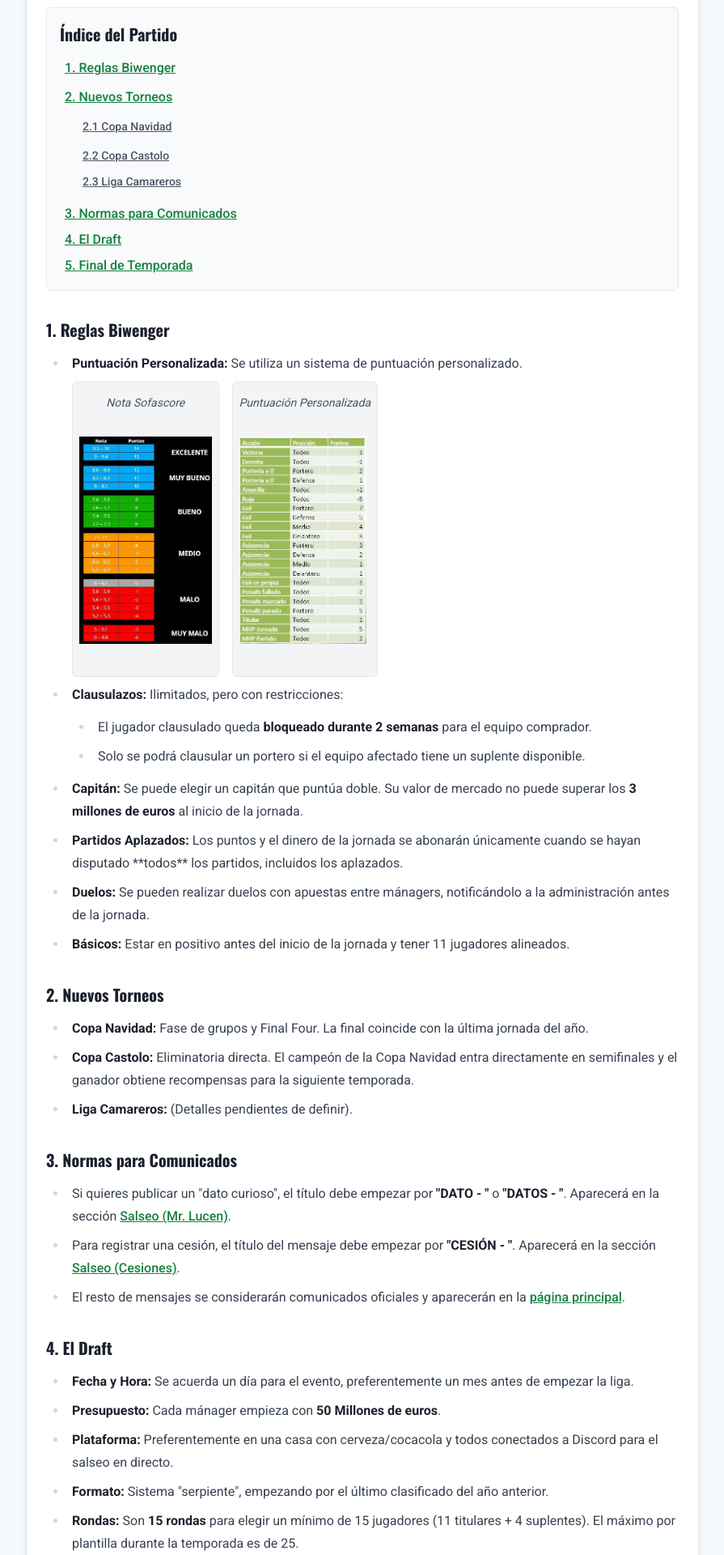
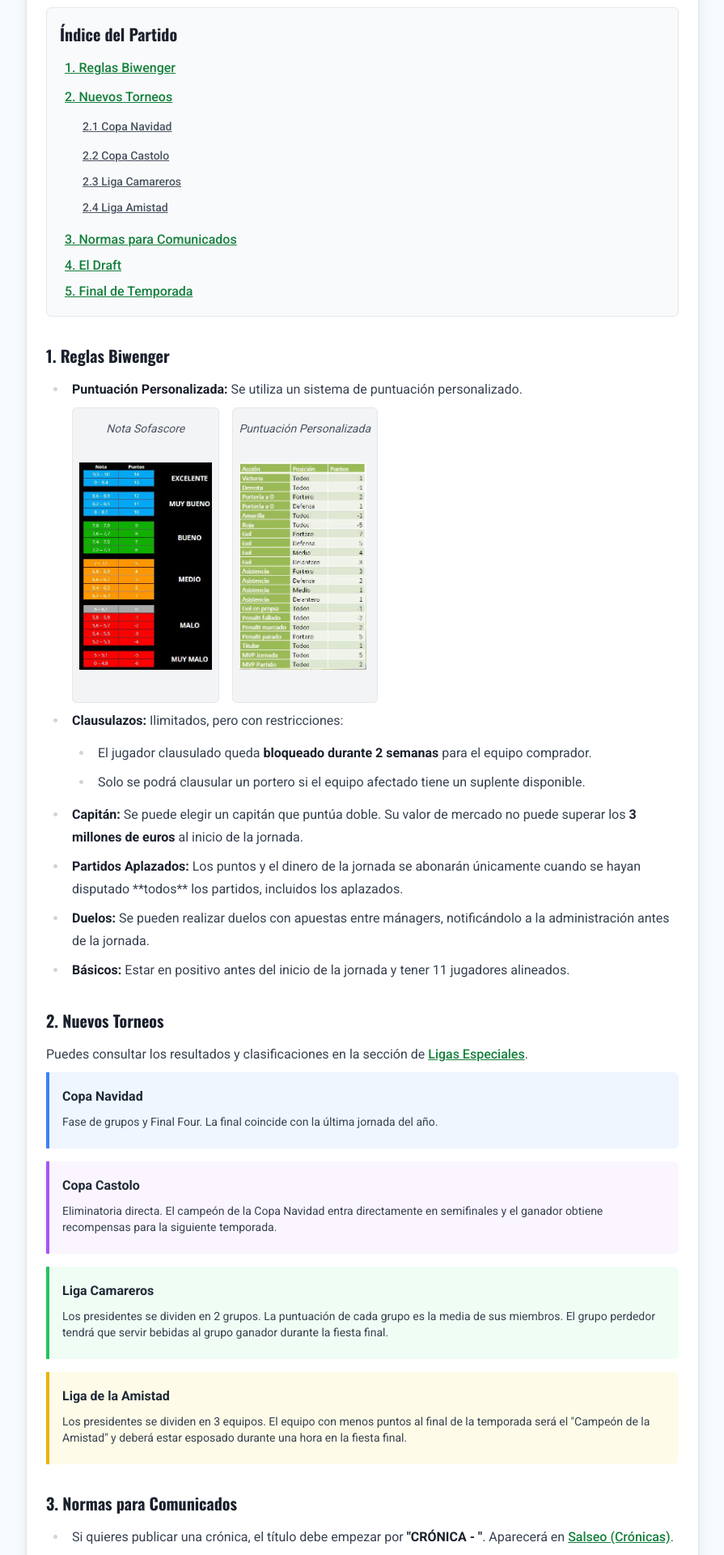
Before and after one commit to jorgelillo7/biwenger-tools, a Flask app: page /reglamento in a window 1280 px wide. Shown: the part 730-2650 px from the top of the page at 81% size, without its empty margins (192-1087 px from the left). Run offline with Flask 2, Linux system fonts and the light colour scheme; some libraries are stand-ins or nearby versions.

Commit message:
(web|job): modified for accept category cronica

```diff
--- a/web/app.py
+++ b/web/app.py
@@ -158,6 +158,7 @@
     error = None
     datos_curiosos = []
     cesiones = []
+    cronicas = []
     try:
         drive_service = get_google_service('drive', 'v3')
         filename = f"{config.COMUNICADOS_FILENAME_BASE}_{season}.csv"
@@ -166,6 +167,7 @@
 
         datos_curiosos = [m for m in all_messages if m.get('categoria', '').strip() == 'dato']
         cesiones = [m for m in all_messages if m.get('categoria', '').strip() == 'cesion']
+        cronicas = [m for m in all_messages if m.get('categoria', '').strip() == 'cronica']
     except Exception as e:
         error = f"Ocurrió un error al cargar los datos de la temporada {season}: {e}"
         print(error)
@@ -173,6 +175,7 @@
     return render_template('salseo.html',
                            datos=datos_curiosos,
                            cesiones=cesiones,
+                           cronicas=cronicas,
                            error=error,
                            active_page='salseo',
                            season=season,
@@ -194,13 +197,15 @@
             comunicados_count = len(row.get('comunicados', '').split(';')) if row.get('comunicados') else 0
             datos_count = len(row.get('datos', '').split(';')) if row.get('datos') else 0
             cesiones_count = len(row.get('cesiones', '').split(';')) if row.get('cesiones') else 0
+            cronicas_count = len(row.get('cronicas', '').split(';')) if row.get('cronicas') else 0
 
             stats.append({
                 'autor': row['autor'],
                 'comunicados': comunicados_count,
                 'datos': datos_count,
                 'cesiones': cesiones_count,
-                'total': comunicados_count + datos_count + cesiones_count
+                'cronicas': cronicas_count,
+                'total': comunicados_count + datos_count + cesiones_count + cronicas_count
             })
         stats.sort(key=lambda item: item['total'], reverse=True)
     except Exception as e:
--- a/web/templates/participacion.html
+++ b/web/templates/participacion.html
@@ -15,6 +15,7 @@
                 <tr>
                     <th class="p-4 text-left text-sm font-bold text-green-700 uppercase tracking-wider">Equipo</th>
                     <th class="p-4 text-sm font-bold text-green-700 uppercase tracking-wider">Comunicados</th>
+                    <th class="p-4 text-sm font-bold text-green-700 uppercase tracking-wider">Crónicas</th>
                     <th class="p-4 text-sm font-bold text-green-700 uppercase tracking-wider">Datos</th>
                     <th class="p-4 text-sm font-bold text-green-700 uppercase tracking-wider">Cesiones</th>
                 </tr>
@@ -24,6 +25,7 @@
                 <tr class="border-b border-gray-200 hover:bg-gray-50 transition-colors">
                     <td class="p-4 whitespace-nowrap text-lg text-left">{{ row.autor }}</td>
                     <td class="p-4 whitespace-nowrap text-lg font-bold">{{ row.comunicados }}</td>
+                    <td class="p-4 whitespace-nowrap text-lg font-bold">{{ row.cronicas }}</td>
                     <td class="p-4 whitespace-nowrap text-lg font-bold">{{ row.datos }}</td>
                     <td class="p-4 whitespace-nowrap text-lg font-bold">{{ row.cesiones }}</td>
                 </tr>
--- a/web/templates/reglamento.html
+++ b/web/templates/reglamento.html
@@ -26,6 +26,7 @@
                         <li><a href="#copa-navidad" class="text-sm text-gray-600 hover:underline">2.1 Copa Navidad</a></li>
                         <li><a href="#copa-castolo" class="text-sm text-gray-600 hover:underline">2.2 Copa Castolo</a></li>
                         <li><a href="#liga-camareros" class="text-sm text-gray-600 hover:underline">2.3 Liga Camareros</a></li>
+                        <li><a href="#liga-amistad" class="text-sm text-gray-600 hover:underline">2.4 Liga Amistad</a></li>
                     </ul>
                 </li>
                 <li><a href="#normas-comunicados" class="text-green-700 hover:underline">3. Normas para Comunicados</a></li>
@@ -67,17 +68,32 @@
 
             <!-- Nuevos Torneos -->
             <h3 id="nuevos-torneos" class="font-header">2. Nuevos Torneos</h3>
-            <ul>
-                <li><strong id="copa-navidad">Copa Navidad:</strong> Fase de grupos y Final Four. La final coincide con la última jornada del año.</li>
-                <li><strong id="copa-castolo">Copa Castolo:</strong> Eliminatoria directa. El campeón de la Copa Navidad entra directamente en semifinales y el ganador obtiene recompensas para la siguiente temporada.</li>
-                <li><strong id="liga-camareros">Liga Camareros:</strong> (Detalles pendientes de definir).</li>
-            </ul>
+            <p>Puedes consultar los resultados y clasificaciones en la sección de <a href="{{ url_for('ligas_especiales', season=season) }}" class="text-green-700 hover:underline">Ligas Especiales</a>.</p>
+            <div class="space-y-4 not-prose">
+                <div id="copa-navidad" class="p-4 border-l-4 border-blue-500 bg-blue-50 rounded-r-md">
+                    <h4 class="font-bold text-gray-800">Copa Navidad</h4>
+                    <p class="text-sm text-gray-700">Fase de grupos y Final Four. La final coincide con la última jornada del año.</p>
+                </div>
+                <div id="copa-castolo" class="p-4 border-l-4 border-purple-500 bg-purple-50 rounded-r-md">
+                    <h4 class="font-bold text-gray-800">Copa Castolo</h4>
+                    <p class="text-sm text-gray-700">Eliminatoria directa. El campeón de la Copa Navidad entra directamente en semifinales y el ganador obtiene recompensas para la siguiente temporada.</p>
+                </div>
+                <div id="liga-camareros" class="p-4 border-l-4 border-green-500 bg-green-50 rounded-r-md">
+                    <h4 class="font-bold text-gray-800">Liga Camareros</h4>
+                    <p class="text-sm text-gray-700">Los presidentes se dividen en 2 grupos. La puntuación de cada grupo es la media de sus miembros. El grupo perdedor tendrá que servir bebidas al grupo ganador durante la fiesta final.</p>
+                </div>
+                <div id="liga-amistad" class="p-4 border-l-4 border-yellow-500 bg-yellow-50 rounded-r-md">
+                    <h4 class="font-bold text-gray-800">Liga de la Amistad</h4>
+                    <p class="text-sm text-gray-700">Los presidentes se dividen en 3 equipos. El equipo con menos puntos al final de la temporada será el "Campeón de la Amistad" y deberá estar esposado durante una hora en la fiesta final.</p>
+                </div>
+            </div>
 
             <!-- Normas para escribir comunicados -->
             <h3 id="normas-comunicados" class="font-header">3. Normas para Comunicados</h3>
             <ul>
-                <li>Si quieres publicar un "dato curioso", el título debe empezar por <strong>"DATO - "</strong> o <strong>"DATOS - "</strong>. Aparecerá en la sección <a href="{{ url_for('salseo', season=season, tab='datos') }}" class="text-green-700 hover:underline">Salseo (Mr. Lucen)</a>.</li>
-                <li>Para registrar una cesión, el título del mensaje debe empezar por <strong>"CESIÓN - "</strong>. Aparecerá en la sección <a href="{{ url_for('salseo', season=season, tab='cesiones') }}" class="text-green-700 hover:underline">Salseo (Cesiones)</a>.</li>
+                <li>Si quieres publicar una crónica, el título debe empezar por <strong>"CRÓNICA - "</strong>. Aparecerá en <a href="{{ url_for('salseo', season=season, tab='cronicas') }}" class="text-green-700 hover:underline">Salseo (Crónicas)</a>.</li>
+                <li>Si quieres publicar un "dato curioso", el título debe empezar por <strong>"DATO - "</strong> o <strong>"DATOS - "</strong>. Aparecerá en <a href="{{ url_for('salseo', season=season, tab='datos') }}" class="text-green-700 hover:underline">Salseo (Mr. Lucen)</a>.</li>
+                <li>Para registrar una cesión, el título del mensaje debe empezar por <strong>"CESIÓN - "</strong>. Aparecerá en <a href="{{ url_for('salseo', season=season, tab='cesiones') }}" class="text-green-700 hover:underline">Salseo (Cesiones)</a>.</li>
                 <li>El resto de mensajes se considerarán comunicados oficiales y aparecerán en la <a href="{{ url_for('comunicados', season=season) }}" class="text-green-700 hover:underline">página principal</a>.</li>
             </ul>
 
```
Also changed, not shown: scraper-job/get_messages.py (+11 -3 lines), web/templates/salseo.html (+37 -22 lines).
